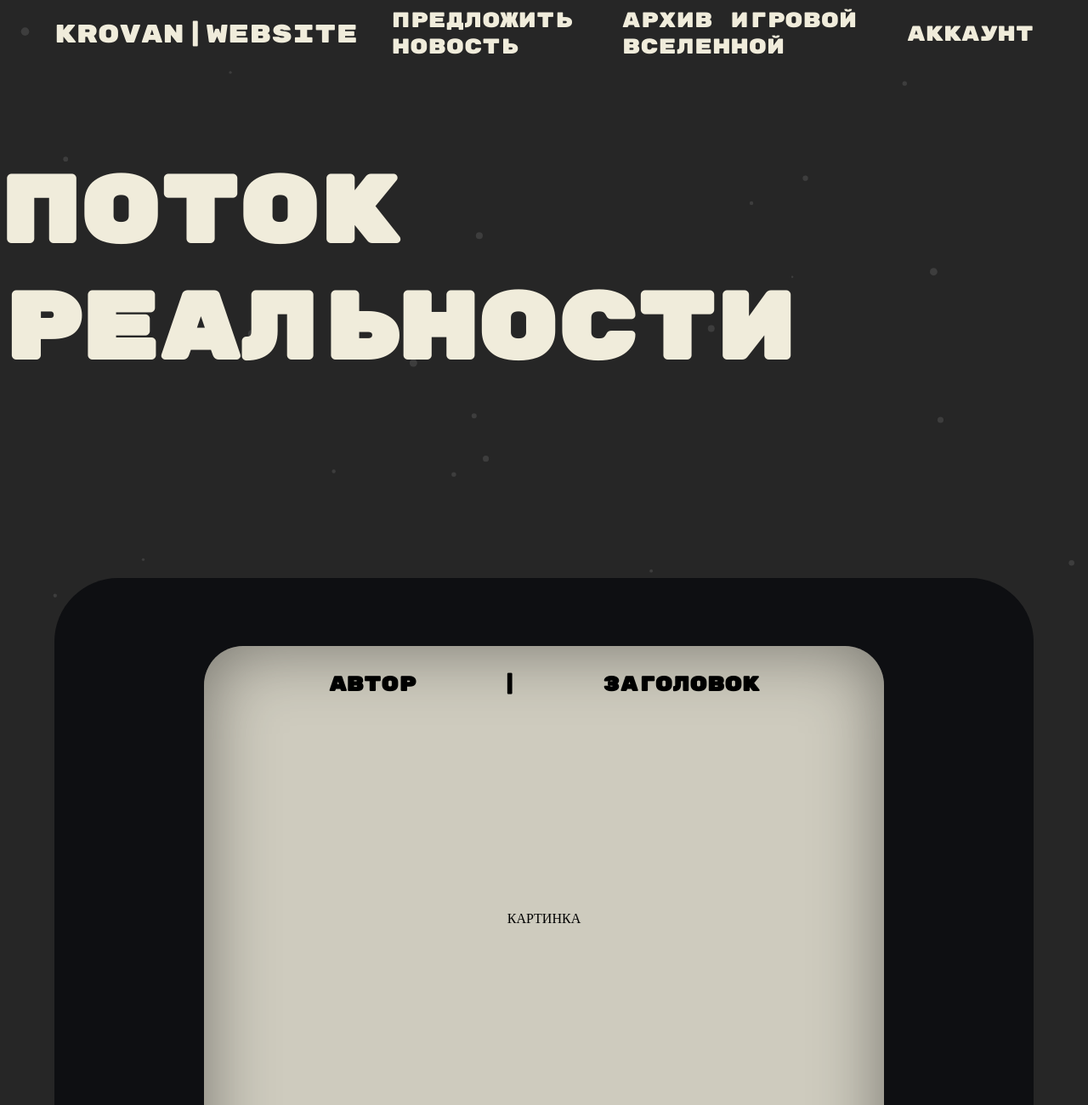
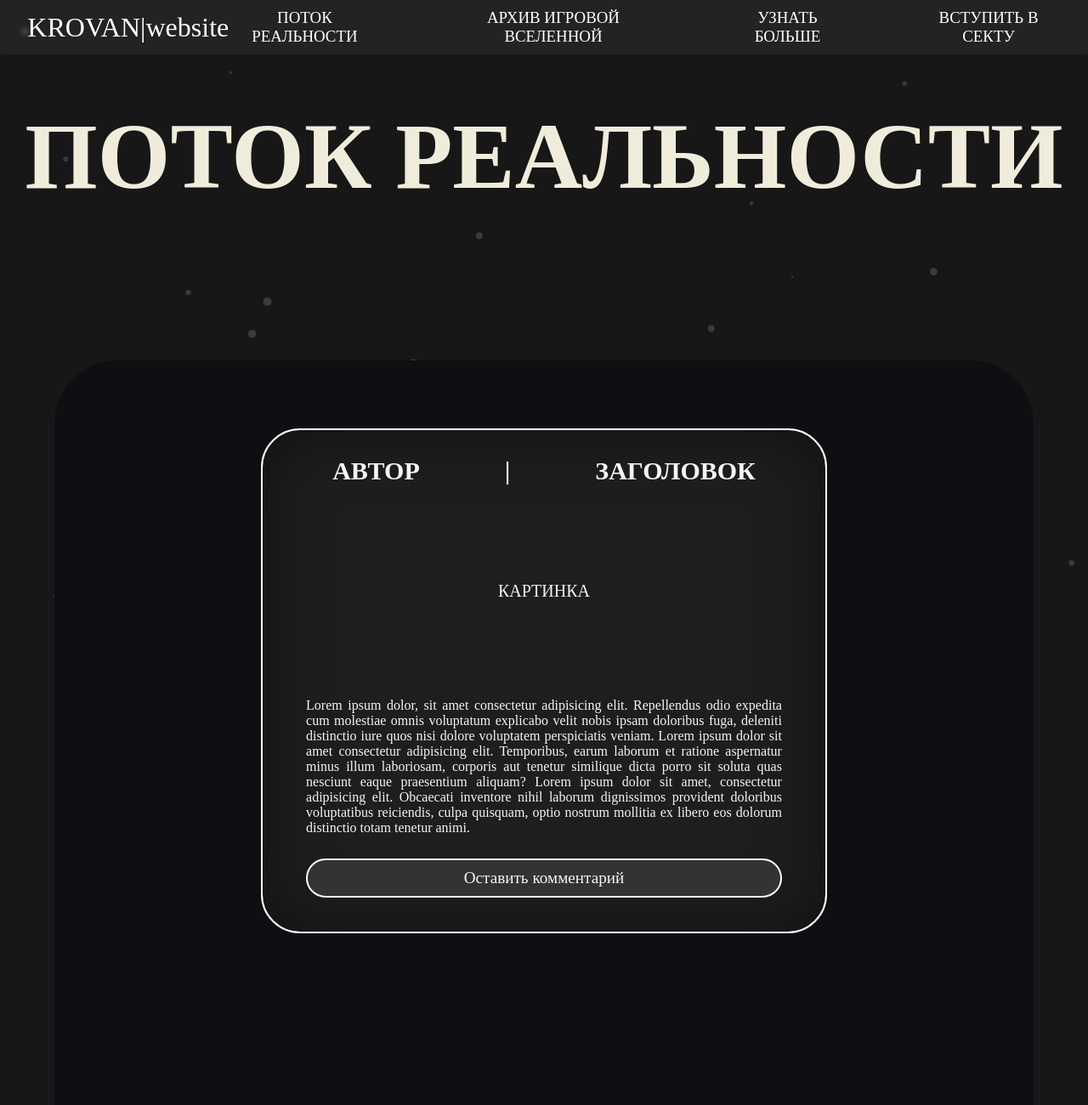
Before and after one commit to krovan06/front-by-finalproject, a plain HTML site: page news.html in a window 1280 px wide. Shown: the top 1300 px of the page at 85% size. Drawn offline with nearby package versions, Linux system fonts and the light colour scheme; a web font is replaced by a local one.

Commit message:
поток

```diff
--- a/css/news.css
+++ b/css/news.css
@@ -1,12 +1,183 @@
 body {
-  background-color: rgba(0, 0, 0, 0.85);
+  font-family: 'Handjet', serif;
+  font-style: normal;
+  font-size: 20px ;
+  font-variation-settings: "ELGR" 1,
+  "ELSH" 5.2;
+  color: whitesmoke;
   margin: 0;
+  padding: 0;
+  background-color: rgb(23, 23, 23);
+}
+
+
+canvas {
+  display: block;
+  position: fixed;
+  top: 0;
+  left: 0;
+  z-index: -1;
+}
+
+/* ШАПКА */
+html {
+  scroll-behavior: smooth;
+}
+#close-icon {
+  display: none;
+}
+:root {
+  --index: 1vh + 1vw;
+}
+
+/* Если меню открыто (чекбокс активен), меняем иконки */
+#check:checked ~ .icons #menu-icon {
+  display: none;
+}
+#check:checked ~ .icons #close-icon {
+  display: block;
+}
+#check {
+  display: none;
+}
+.icons {
+  display: none;
+  font-size: 2rem;
+  color: white;
+  cursor: pointer;
+
+}
+.navbar a {
+  text-align: center;
+  padding: 1rem;
+  font-size: 2rem;
+  color: white;
+  text-decoration: none;
+}
+
+/* Применение шрифта ко всем элементам */
+/*ШАПКА*/
+.main-header-container {
+  position: relative;
+  width: 100%;
+  height: 8vh;
+  backdrop-filter: blur(2px);
+  background: rgba(102, 102, 102, 0.16);
+  display: flex;
+  align-items: center;
+  justify-content: center;
+  z-index: 1;
+}
+.content-container {
+  position: relative;
+  width: 100%;
+  height: 100%;
+  display: flex;
+  align-items: center;
+  justify-content: space-between;
+  z-index: 2;
+}
+.header-content {
+  display: flex;
+  justify-content: space-between;
+  gap: 80px;
+}
+.logo, .header-text {
+  text-decoration: none;
+  color: rgb(255, 255, 255);
+  font-size: 2rem;
+  transition: 0.5s;
+}
+.header-text {
+  font-size: 2rem;
+  transition: 0.3s;
+}
+.news:hover, .games:hover, .more:hover, .brotherhood:hover {
+  font-size: calc(var(--index) * .95);
+  transition: font-size 0.3s ease, color 0.3s ease;
+}
+.news:hover {
+  color: rgb(123, 102, 40);
+}
+.games:hover {
+  color: rgb(40, 59, 123);
+}
+.more:hover {
+  color: rgb(55, 40, 123);
+}
+.brotherhood:hover {
+  color: rgb(123, 40, 40);
+}
+.logo:hover {
+  color: rgb(123, 40, 40);
+  cursor: pointer;
+}
+
+.logo{
+  margin-left: calc(var(--index) * 1.9); ;
+}
+
+
+@media (max-width: 1182px) {
+
+  .navbar {
+    position: absolute;
+    top: 8vh;
+    left: 0;
+    width: 100%;
+    height: 0;
+    flex-direction: column;
+    background: rgba(0, 0, 0, 0.9);
+    overflow: hidden;
+    transition: height 0.3s ease, padding 0.3s ease;
+  }
+  .icons {
+    display: inline-flex;
+  }
+  #check:checked ~ .icons #menu-icon {
+    display: none;
+  }
+  #check:checked ~ .icons #close-icon {
+    display: block;
+  }
+  #check:checked ~ .navbar {
+    height: auto;
+    padding: 1rem;
+  }
+  .navbar a {
+    text-align: center;
+    padding: 0.2rem;
+    font-size: 1.6rem;
+    color: white;
+    text-decoration: none;
+  }
+}
+
+
+.navbar {
+  margin-right: calc(var(--index) * 1.9);
+}
+@media (min-width: 1182px) {
+  .navbar {
+    flex-direction: row;
+    height: auto;
+    background: none;
+    position: static;
+  }
+  .navbar a {
+    font-size: calc(var(--index) * .85);
+    color: #fff;
+    padding: 0 0.5rem;
+  }
+  .icons {
+    display: none;
+  }
 }
 
 article {
 
   width: 100%;
-  height: 60vh;
+  height: 30vh;
 
   display: flex;
   align-items: center;
@@ -27,82 +198,25 @@ main {
 /*ТЕКСТ*/
 
 .news-text {
-  font-family: Rubik Mono One;
+  font-family: Handjet, serif;
 }
 
 /*ПРИВЕТ*/
 
 .NEWS {
   color: rgb(240, 236, 219);
-  font-family: Rubik Mono One;
+  font-family: Handjet, serif;
+  font-weight: bold;
   font-size: 110px;
 }
 
-/*ШАПКА*/
 
-.news-main-header {
-  width: 100%;
-  height: 10vh;
-
-  display: flex;
-  align-items: center;
-  justify-content: center;
-}
-
-.header-container {
-  width: 90%;
-  height: 100%;
-
-  display: flex;
-  align-items: center;
-  justify-content: center;
-  gap: 40px
-}
-
-.header-text {
-  text-decoration: none;
-  color: rgb(240, 236, 219);
-  transition: 0.5s;
-  font-family: Rubik Mono One;
-  font-size: 25px;
-}
-
-.logo {
-  text-decoration: none;
-  color: rgb(240, 236, 219);
-  font-family: Rubik Mono One;
-  font-size: 30px;
-  transition: 0.5s;
-}
-
-
-.logo:hover {
-  color: rgb(143, 65, 65);;
-}
-
-.news:hover {
-  color: rgb(124, 110, 20);
-  font-size: 26px;
-  text-shadow: 5px 5px 0 rgba(0, 0, 0, 0.9);
-}
-
-.games:hover {
-  color: rgb(75, 119, 150);
-  font-size: 26px;
-  text-shadow: 5px 5px 0 rgba(0, 0, 0, 0.9);
-}
-
-.brotherhood:hover {
-  color: rgb(90, 67, 132);
-  font-size: 26px;
-  text-shadow: 5px 5px 0 rgba(0, 0, 0, 0.9);
-}
 
 /* ДОСКА ОБЪЯВЛЕНИЙ */
 
 .news-main-container {
   width: 90%;
-  height: 100%;
+  height: 50%;
 
   background-color: #0e0f12;
   border-top-left-radius: 75px;
@@ -127,23 +241,55 @@ main {
   justify-content: center;
 }
 
-.test-block {
-  width: 800px;
-  height: 916px;
-  /*width: 50%;*/
-  /*height: 40%;*/
-
+/* СТАТЬЯ */
+.test-block.animated-block {
+  background-color: #1e1e1e; /* Темный фон */
+  border: 2px solid #ffffff; /* Белая обводка */
+  border-radius: 46px; /* Закругленные углы */
+  padding: 20px; /* Отступы для текста */
+  box-shadow: inset 0px 0px 82px 3px rgba(0, 0, 0, 0.42);
   display: flex;
+  flex-direction: column;
   align-items: center;
   justify-content: space-between;
-  flex-direction: column;
+  width: 60%; /* Ширина статьи */
+  height: 550px;
+}
 
-  border-radius: 46px;
-  box-shadow: inset 0px 0px 82px 3px rgba(0, 0, 0, 0.42);
-  background: rgb(206, 203, 190);
+/* Текст внутри статьи */
+.test-block.animated-block .test-text {
+  width: 90%; /* Отступы у текста */
+  padding-bottom: 2vh;
+  text-align: justify; /* Выравнивание по ширине */
+  font-family: 'Handjet', serif; /* Используемый шрифт */
+  font-size: 1rem; /* Размер текста */
+  color: whitesmoke; /* Цвет текста */
+}
 
-  opacity: 0;
+/* КНОПКА */
+.test-block.animated-block .comment-button-container {
+  margin-bottom: 20px; /* Отступ от нижней границы статьи */
+  width: 90%; /* Кнопка занимает 90% ширины статьи */
 }
+
+.test-block.animated-block .comment-button-container .comment-button {
+  font-family: 'Handjet', serif;
+  font-size: 1.2rem;
+  background-color: #333333; /* Темный фон кнопки */
+  color: whitesmoke; /* Белый текст кнопки */
+  border: 2px solid #ffffff; /* Белая обводка */
+  border-radius: 25px; /* Закругленные углы кнопки */
+  padding: 10px 0; /* Отступы */
+  width: 100%; /* Растянуть кнопку */
+  cursor: pointer;
+  transition: 0.3s ease;
+}
+
+.test-block.animated-block .button-container button:hover {
+  background-color: whitesmoke; /* Меняется на светлый фон при наведении */
+  color: #333333; /* Темный текст при наведении */
+}
+
 
 .test-up-block {
   width: 100%;
@@ -170,13 +316,6 @@ main {
   width: 100%;
   height: 40%;
   text-align: center;
-}
-
-/*ШРИФТЫ*/
-.rubik-mono-one-regular {
-  font-family: "Rubik Mono One", serif;
-  font-weight: 400;
-  font-style: normal;
 }
 
 /*ЭКСПЕРЕМЕНТ*/
@@ -219,3 +358,67 @@ canvas {
   animation-duration: 0.5s;
   animation-fill-mode: forwards;
 }
+
+
+@media (max-width: 768px) {
+  .NEWS {
+    font-size: 8vw; /* Увеличиваем шрифт для мобильных устройств */
+  }
+  /* Адаптив для статьи */
+  .test-block.animated-block {
+    width: 60%;
+    height: 30%;
+    padding: 20px;
+  }
+
+  .test-block.animated-block .test-text {
+    font-size: 1.3rem;
+  }
+}
+
+
+
+@media (max-width: 1024px) {
+  .test-block.animated-block {
+    width: 80%; /* Увеличиваем ширину статьи */
+    padding: 15px;
+  }
+
+  .test-block.animated-block .test-text {
+    font-size: 1rem; /* Уменьшаем текст */
+  }
+}
+
+@media (max-width: 768px) {
+  .test-block.animated-block {
+    width: 90%; /* Почти полная ширина экрана */
+    padding: 10px;
+  }
+
+  .test-block.animated-block .test-text {
+    font-size: 0.9rem; /* Ещё меньше текст */
+  }
+}
+
+@media (max-width: 480px) {
+  .test-block.animated-block {
+    border-radius: 20px; /* Меньше закругление углов */
+  }
+  .test-up-block {
+    width: 100%;
+    height: 10%;
+    flex-direction: row;
+    gap: 50px;
+    display: flex;
+    align-items: center;
+    justify-content: center;
+  }
+
+  .test-block.animated-block .test-text {
+    font-size: 0.7rem;
+  }
+
+  .test-block.animated-block .comment-button-container .comment-button {
+    font-size: 1rem; /* Уменьшаем размер кнопки */
+  }
+}
--- a/js/news.js
+++ b/js/news.js
@@ -66,8 +66,8 @@
 function isFullyVisible(element) {
   const rect = element.getBoundingClientRect();
   return (
-    rect.top >= 0 && // Верхняя граница выше или на уровне верхней границы экрана
-    rect.bottom <= window.innerHeight // Нижняя граница ниже или на уровне нижней границы экрана
+      rect.top >= 0 && // Верхняя граница выше или на уровне верхней границы экрана
+      rect.bottom <= window.innerHeight // Нижняя граница ниже или на уровне нижней границы экрана
   );
 }
 
--- a/news.html
+++ b/news.html
@@ -5,23 +5,33 @@
   <meta name="viewport" content="width=device-width, initial-scale=1.0">
 
   <link rel="stylesheet" href="css/news.css">
+  <title>НОВОСТИ</title>
+  <link rel="stylesheet" href="css/my_aplications.css">
+  <link href="https://fonts.googleapis.com/css2?family=Handjet:wght@100..900&display=swap" rel="stylesheet">
 
-  <link rel="preconnect" href="https://fonts.googleapis.com">
-  <link rel="preconnect" href="https://fonts.gstatic.com" crossorigin>
-  <link href="https://fonts.googleapis.com/css2?family=Rubik+Mono+One&display=swap" rel="stylesheet">
-
-  <title>НОВОСТИ</title>
+  <link rel="stylesheet" href="css/aplication.css">
+  <link
+          rel="stylesheet"
+          href="https://cdnjs.cloudflare.com/ajax/libs/animate.css/4.1.1/animate.min.css"/>
+  <link href="https://cdn.jsdelivr.net/npm/boxicons@2.1.4/css/boxicons.min.css" rel="stylesheet">
 </head>
 <body>
 <canvas id="particlesCanvas"></canvas>
-
 <header>
-    <div class="news-main-header">
-      <div class="header-container">
-        <a href="index.html" class="logo">KROVAN|website</a>
-        <a href="index.html" class="header-text news">ПРЕДЛОЖИТЬ НОВОСТЬ</a>
+  <div class="main-header-container">
+    <div class="content-container">
+      <a href="" class="logo">KROVAN|website</a>
+      <input type="checkbox" id="check">
+      <label for="check" class="icons">
+        <i class="bx bx-menu" id="menu-icon"></i>
+        <i class="bx bx-x" id="close-icon"></i>
+      </label>
+      <nav class="header-content navbar">
+        <a href="news.html" class="header-text news">ПОТОК РЕАЛЬНОСТИ</a>
         <a href="games.html" class="header-text games">АРХИВ ИГРОВОЙ ВСЕЛЕННОЙ</a>
-        <a href="log.html" class="header-text brotherhood">АККАУНТ</a>
+        <a href="#interesting" class="header-text more">УЗНАТЬ БОЛЬШЕ</a>
+        <a href="log.html" class="header-text brotherhood">ВСТУПИТЬ В СЕКТУ</a>
+      </nav>
     </div>
   </div>
 </header>
@@ -39,10 +49,14 @@
         <div class="test-up-block">
           <div class="test-author-name"><h2 class="news-text">АВТОР</h2></div>
           <h2 class="news-text">|</h2>
-            <div class="test-main-text"><h2 class="news-text">ЗАГОЛОВОК</h2></div>
+          <div class="test-author-name"><h2 class="news-text">ЗАГОЛОВОК</h2></div>
         </div>
         <div class="test-image">КАРТИНКА</div>
         <div class="test-text news-text">Lorem ipsum dolor, sit amet consectetur adipisicing elit. Repellendus odio expedita cum molestiae omnis voluptatum explicabo velit nobis ipsam doloribus fuga, deleniti distinctio iure quos nisi dolore voluptatem perspiciatis veniam. Lorem ipsum dolor sit amet consectetur adipisicing elit. Temporibus, earum laborum et ratione aspernatur minus illum laboriosam, corporis aut tenetur similique dicta porro sit soluta quas nesciunt eaque praesentium aliquam? Lorem ipsum dolor sit amet, consectetur adipisicing elit. Obcaecati inventore nihil laborum dignissimos provident doloribus voluptatibus reiciendis, culpa quisquam, optio nostrum mollitia ex libero eos dolorum distinctio totam tenetur animi.</div>
+        <!-- Новая кнопка -->
+        <div class="comment-button-container">
+          <button class="comment-button">Оставить комментарий</button>
+        </div>
       </div>
     </div>
   </div>
```
Lines whose indentation alone changed are shown as unchanged.
